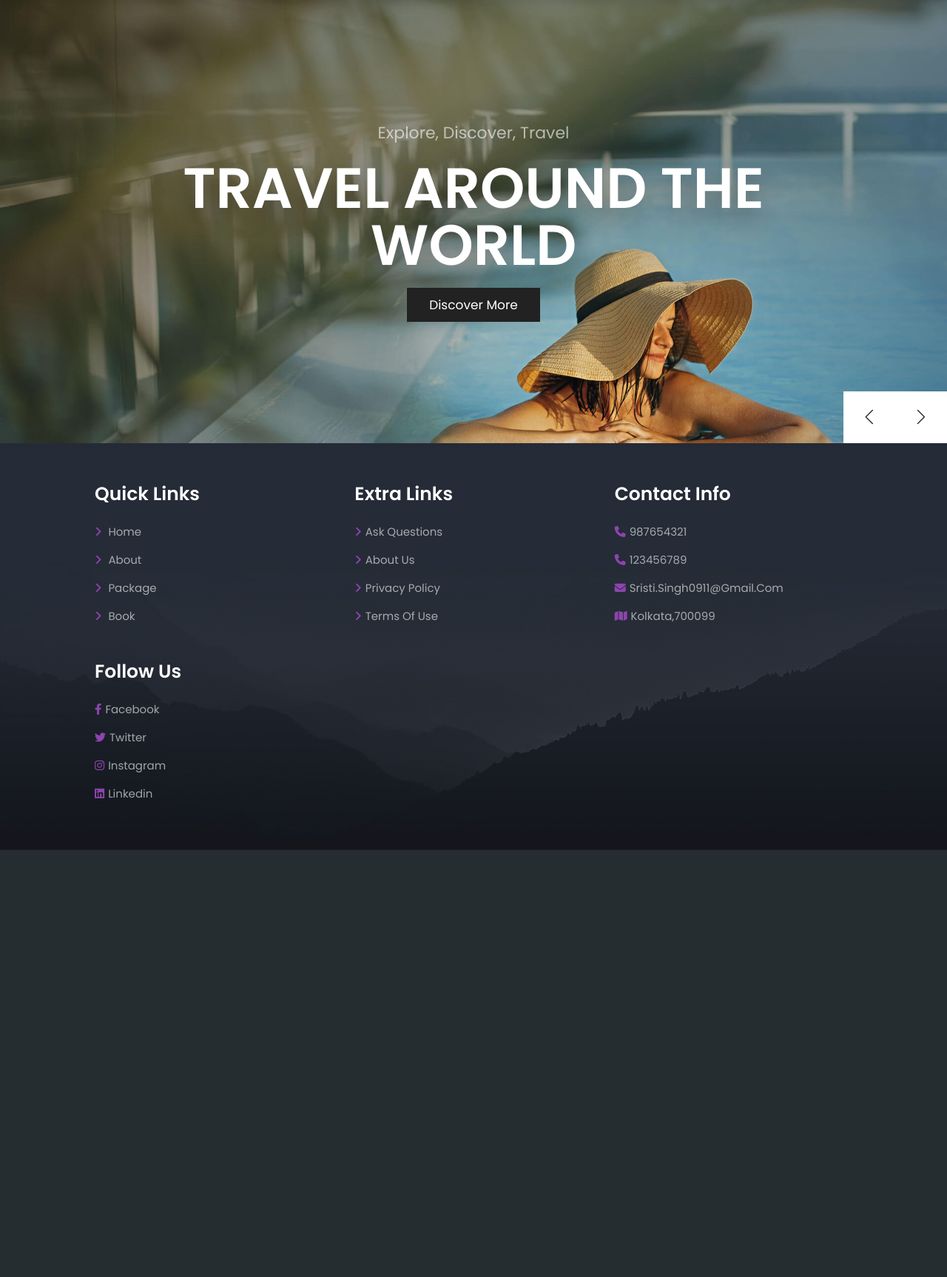
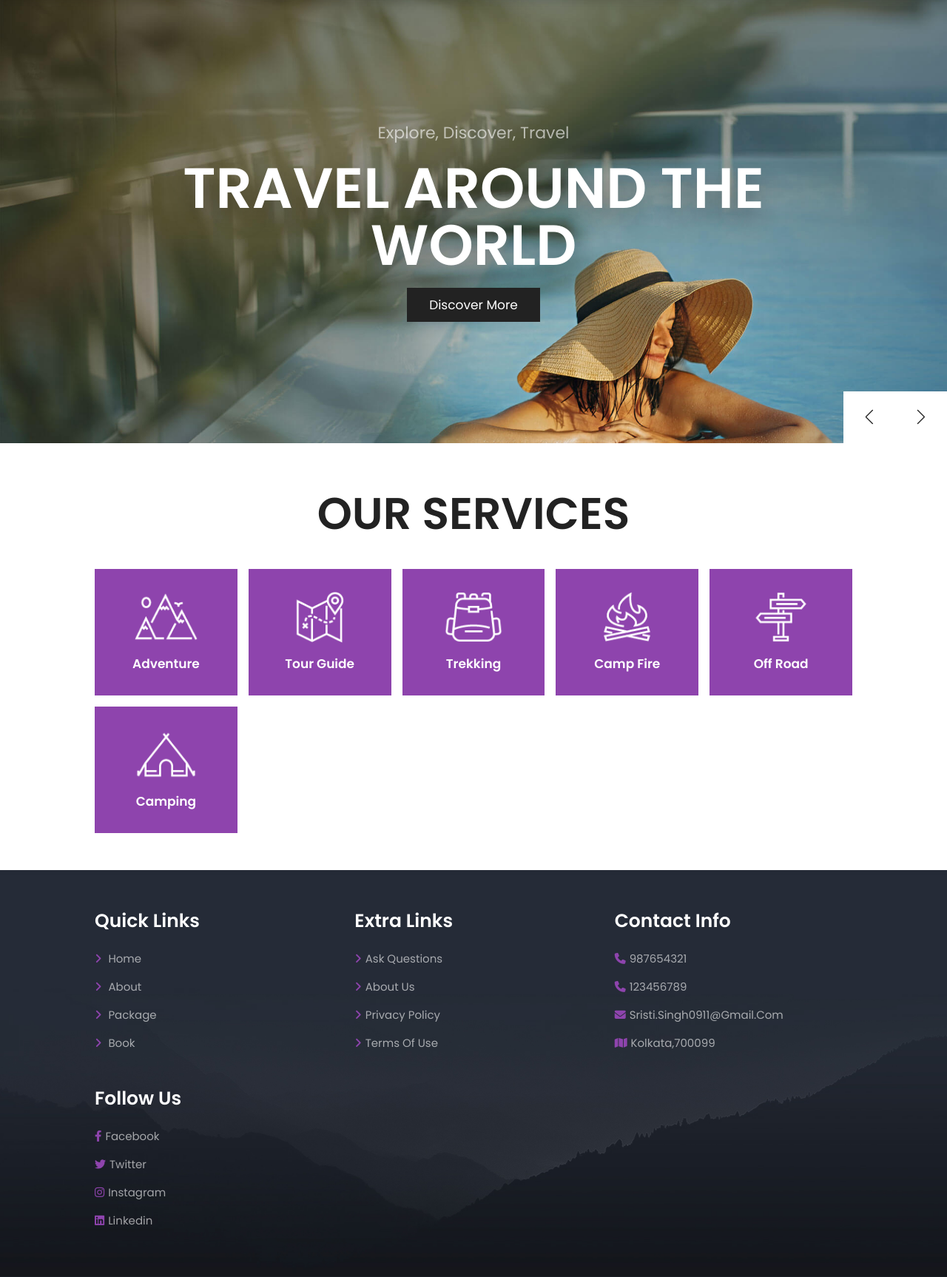
Before and after one commit to sristi09/project, a PHP site: page /home.php in a window 1280 px wide. Shown: the part 79-1805 px from the top of the page at 74% size. Before the commit the page ends 1228 px from the top, so only its background shows below. Run offline with PHP 8.4, Linux system fonts and the light colour scheme; some libraries are stand-ins or nearby versions.

Commit message:
Service section updated

```diff
--- a/home.php
+++ b/home.php
@@ -74,6 +74,50 @@
 
 <!-- home section ends -->
 
+<!-- services section starts  -->
+
+<section class="services">
+
+   <h1 class="heading-title"> our services </h1>
+
+   <div class="box-container">
+
+      <div class="box">
+         <img src="images/icon-1.png" alt="">
+         <h3>adventure</h3>
+      </div>
+
+      <div class="box">
+         <img src="images/icon-2.png" alt="">
+         <h3>tour guide</h3>
+      </div>
+
+      <div class="box">
+         <img src="images/icon-3.png" alt="">
+         <h3>trekking</h3>
+      </div>
+
+      <div class="box">
+         <img src="images/icon-4.png" alt="">
+         <h3>camp fire</h3>
+      </div>
+
+      <div class="box">
+         <img src="images/icon-5.png" alt="">
+         <h3>off road</h3>
+      </div>
+
+      <div class="box">
+         <img src="images/icon-6.png" alt="">
+         <h3>camping</h3>
+      </div>
+
+   </div>
+
+</section>
+
+<!-- services section ends -->
+
 
 
 
```
